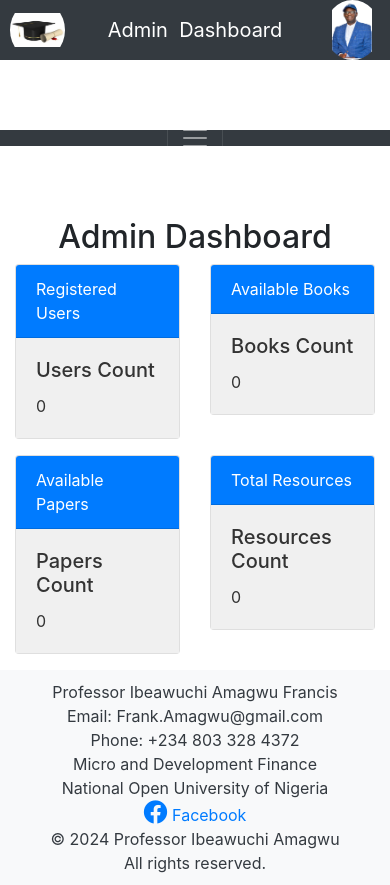
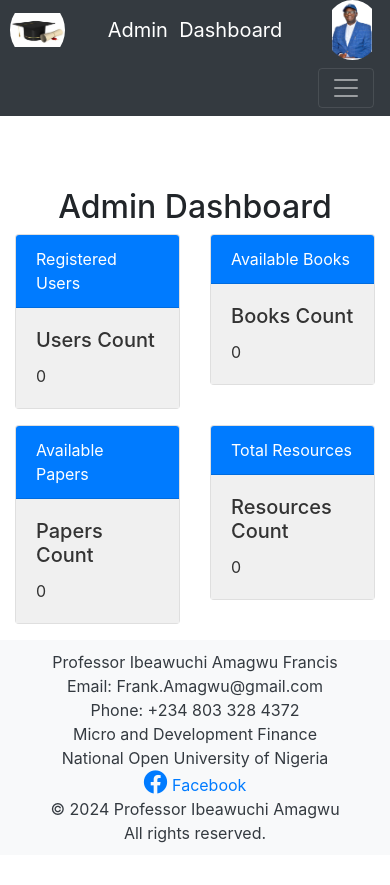
Before and after one commit to shamsu557/prof, a website: page overview.html in a window 390 px wide. After the commit the page ends 855 px from the top, so only its background shows below. Drawn offline with nearby package versions, Linux system fonts and the light colour scheme; no server answers.

Commit message:
Update dashboard.css

```diff
--- a/dashboard.css
+++ b/dashboard.css
@@ -67,7 +67,7 @@ main {
 
 /* Second Navbar - Contains menu items */
 .second-navbar {
-    margin-top: 60px; /* Add space between the two navbars */
+    margin-top: -10px; /* Add space between the two navbars */
 }
 
 .navbar-toggler {
@@ -97,15 +97,18 @@ main {
     background-color: rgba(247, 239, 239, 0.781) !important; /* Optional: background color change */
 }
 
-/* Ensure the menu icon is centered on mobile devices */
+/* Ensure the menu icon is on the left side for mobile devices */
 @media (max-width: 992px) {
     .navbar-toggler {
-        left: 50%;
-        transform: translateX(-50%);
+        z-index: 1000; /* Ensure the toggle button is above other elements */
+        position: relative;
+        right: 10px; /* Move the icon to the left */
+        top: 50%; /* Vertically center the icon */
+        transform: translateX(-50%); /* Center it vertically */
     }
 
     .navbar-collapse {
-        justify-content: center;
+        justify-content: flex-start; /* Align items to the left */
     }
 }
 
```
